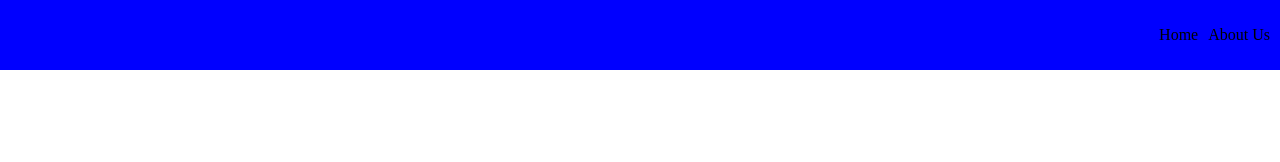
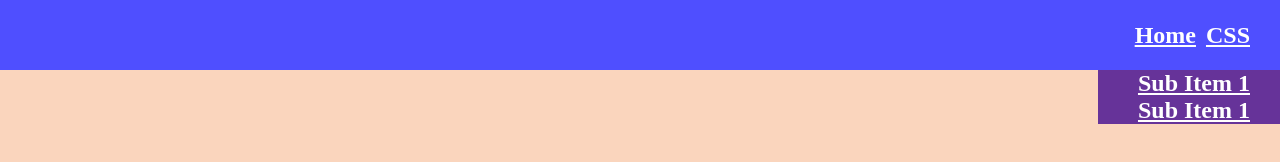
Before and after one commit to hashnoxt/frontend-challenges, a plain HTML site: page css-headers/header-01/index.html in a window 1280 px wide. Drawn offline with Linux system fonts and the light colour scheme.

Commit message:
feat/02: Add submenu styles

```diff
--- a/css-headers/header-01/index.html
+++ b/css-headers/header-01/index.html
@@ -7,10 +7,14 @@
     </head>
     <body>
         <div class="menu-bar">
-            <div class="location-container">
-                <p>Home</p>
-                <p>About Us</p>
-            </div>
+            <ul class="location-container">
+                <li><a href="#">Home</a>
+                <ul class="sub-menu-container">
+                    <li><a href="#">Sub Item 1</a></li>
+                    <li><a href="#">Sub Item 1</a></li>
+                </ul></li>
+                <li><a href="#">CSS</a></li>
+            </ul>
         </div>
     </body>
 </html>
--- a/css-headers/header-01/styles.css
+++ b/css-headers/header-01/styles.css
@@ -3,8 +3,9 @@
     margin: 0;
 }
 
-h1{
+html{
     text-align: center;
+    background-color: rgb(250, 213, 189);
 }
 
 .menu-bar {
@@ -15,7 +16,7 @@ h1{
     right: 0;
     height: 70px;
     width: 100%;
-    background-color: blue;
+    background-color: rgb(79, 79, 255);
     display: flex;
     align-items: center;
     justify-content: flex-end;
@@ -24,8 +25,33 @@ h1{
 .location-container {
     display: flex;
     flex-direction: row;
+    margin-right: 20px;
+    list-style: none;
 }
 
-.location-container p {
+.location-container a {
     margin-right: 10px;
+    font-size: 24px;
+    color: white;
+    font-weight: bold;
 }
+
+.sub-menu-container {
+    display: none;
+    list-style: none;
+    position: absolute;
+    min-width: 150px;
+    right: 0;
+    top: 70px;
+    background-color: rebeccapurple;
+}
+
+.sub-menu-container > li {
+    margin-right: 20px;
+}
+
+.menu-bar:hover {
+    .sub-menu-container{
+        display: block;
+    }
+}
```
